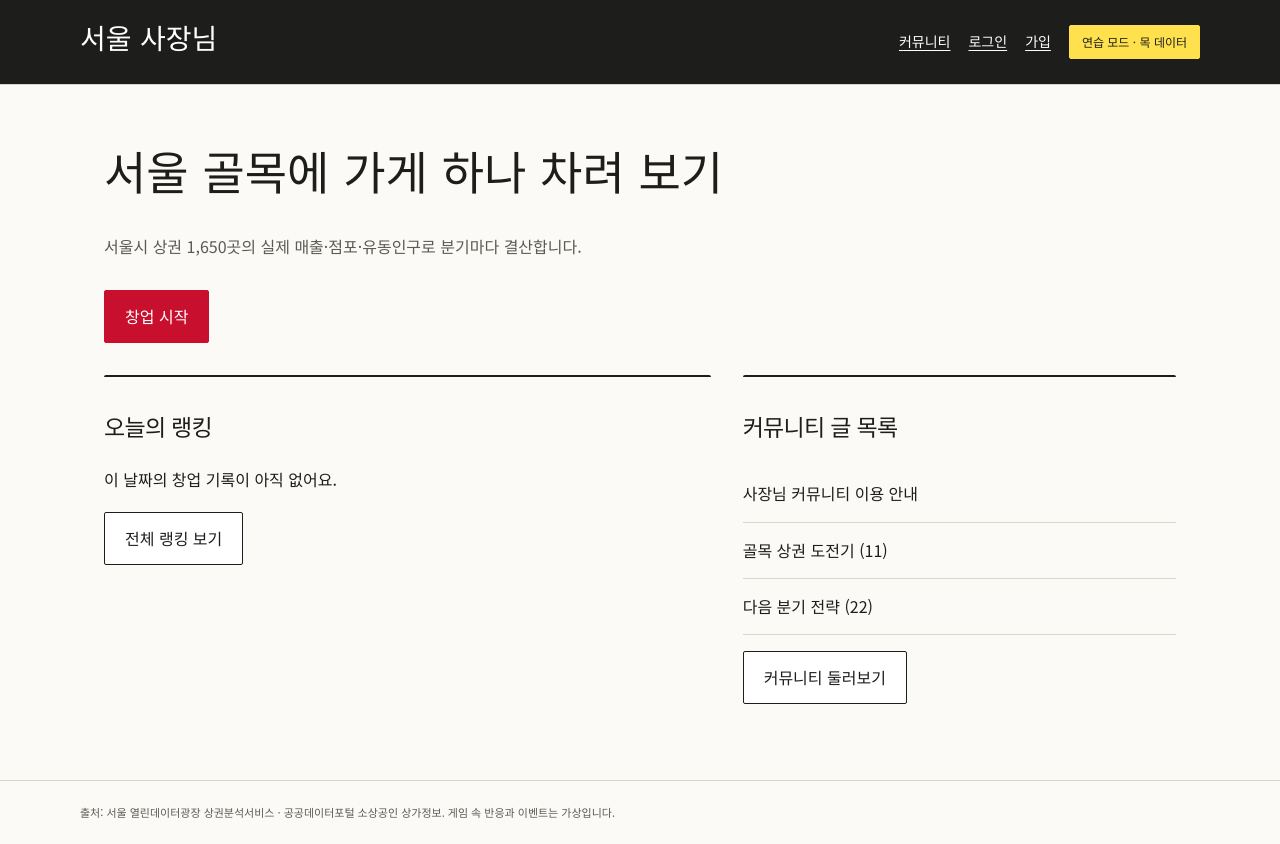
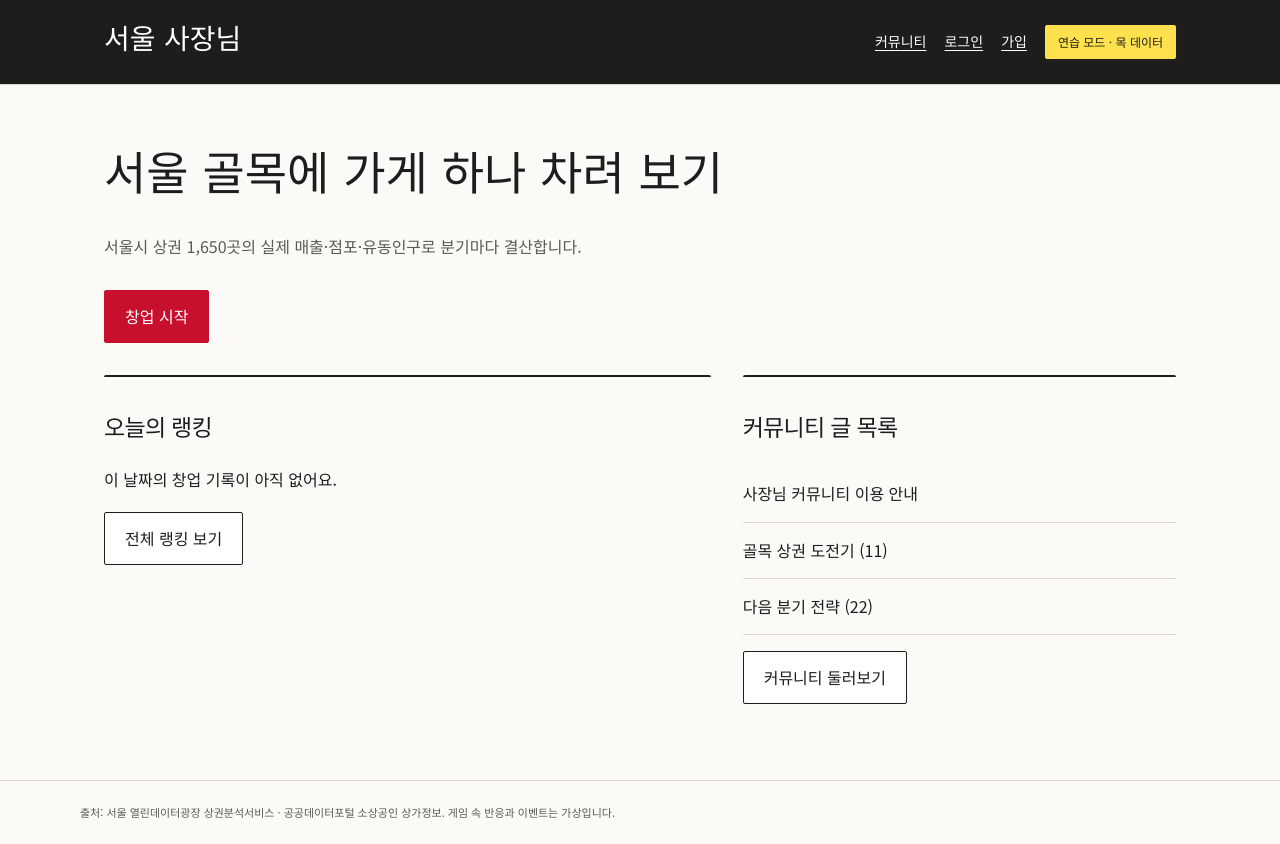
Before and after one commit to seah1006/seoul-startup-sim, a React (Vite) app in the folder frontend/: page / in a window 1280 px wide. Built offline with nearby package versions, Linux system fonts and the light colour scheme.

Commit message:
fix: 헤더와 본문의 공통 컨테이너 기준선 정렬

```diff
--- a/frontend/src/App.tsx
+++ b/frontend/src/App.tsx
@@ -12,6 +12,7 @@ function AppShell() {
   return (
     <>
       <header>
+        <div className="site-container header-inner">
         <Link className="brand" to="/">
           서울 사장님
         </Link>
@@ -22,8 +23,9 @@ function AppShell() {
             {useMock ? '연습 모드 · 목 데이터' : '실제 데이터 모드'}
           </span>
         </nav>
+        </div>
       </header>
-      <main>
+      <main className="site-container">
         <Routes>
           <Route path="/login" element={<Login key="login" />} />
           <Route path="/signup" element={<Login key="signup" signup />} />
--- a/frontend/src/style.css
+++ b/frontend/src/style.css
@@ -1259,3 +1259,9 @@ input[type='number'] {
 .underline-tabs > button:hover, .underline-tabs > .button:hover { background: transparent; border-bottom-color: var(--rule); }
 .underline-tabs > [aria-selected='true'], .underline-tabs > [aria-current='page'], .underline-tabs > [aria-pressed='true'] { background: transparent !important; border-color: transparent !important; border-bottom-color: var(--ink) !important; font-weight: 800; }
 .ranking-date { max-width: 240px; }
+
+/* 헤더와 본문은 같은 폭과 좌우 패딩을 공유한다. */
+.site-container { width: 100%; max-width: 1120px; margin-inline: auto; padding-inline: 24px; }
+header { display: block; max-width: none; padding: 0; }
+.header-inner { display: flex; justify-content: space-between; align-items: center; gap: 20px; padding-block: 18px; }
+@media(max-width:700px) { .site-container { padding-inline: 16px; } .header-inner { flex-direction: column; align-items: flex-start; gap: 12px; padding-block: 16px; } }
```
